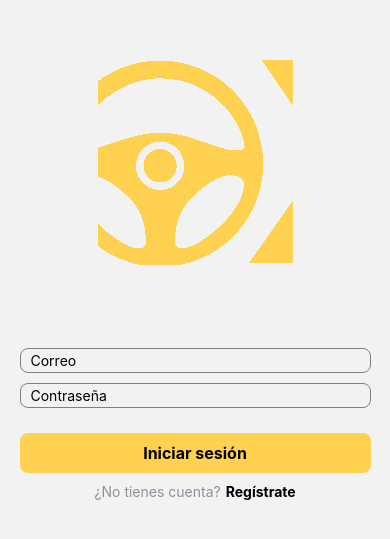
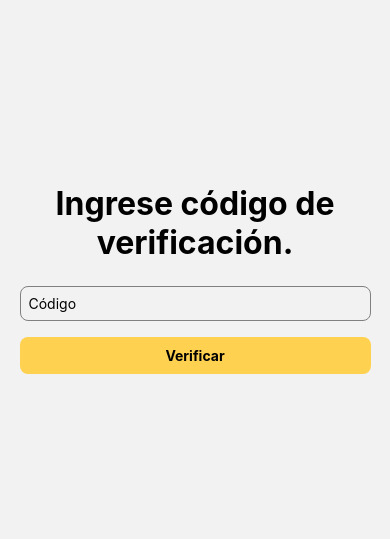
Before and after one commit to Fox-Robotics/Capgemini-FoxSharing-Front, a React Native app: screen /Auth in a window 390 px wide. Shown: the part 143-682 px from the top of the page. Built offline with nearby package versions, Linux system fonts and the light colour scheme.

Commit message:
Añadida pantalla de verificación de dos factores.

```diff
--- a/App.js
+++ b/App.js
@@ -4,6 +4,7 @@ import { NavigationContainer } from "@react-navigation/native";
 import LogIn from "./src/components/LogIn.jsx";
 import Registro from "./src/components/Registro.jsx";
 import { createNativeStackNavigator } from "@react-navigation/native-stack";
+import TwoFactorAuth from "./src/components/TwoFactorAuth.jsx";
 
 const Stack = createNativeStackNavigator();
 
@@ -13,6 +14,7 @@ export default function App() {
       <Stack.Navigator screenOptions={{headerShown: false}}>
         <Stack.Screen name = "Login" component = {LogIn}/>
         <Stack.Screen name = "Registro" component = {Registro}/>
+        <Stack.Screen name = "Auth" component = {TwoFactorAuth}/>
         <Stack.Screen name = "Main" component = {Main}/>
       </Stack.Navigator>
     </NavigationContainer>
--- a/src/components/Registro.jsx
+++ b/src/components/Registro.jsx
@@ -7,6 +7,7 @@ export default function Registro({navigation}) {
     const [username, setUsername] = useState("");
     const [password, setPassword] = useState("");
     const [email, setEmail] = useState("");
+    const [phone, setPhone] = useState("");
     const [verifyPassword, setVerifyPassword] = useState("");
 
     function manejoRegistro() {
@@ -16,7 +17,7 @@ export default function Registro({navigation}) {
             return;
         }
         // Continua con el proceso de registro
-        navigation.navigate("Login");
+        navigation.navigate("Auth");
     }
 
     return(
@@ -37,6 +38,13 @@ export default function Registro({navigation}) {
             />
             <TextInput
               style = {styles.input}
+              placeholder="Teléfono"
+              value = {phone}
+              onChangeText={(text) => setPhone(text)}
+              secureTextEntry
+            />
+            <TextInput
+              style = {styles.input}
               placeholder="Contraseña"
               value = {password}
               onChangeText={(text) => setPassword(text)}
@@ -44,7 +52,7 @@ export default function Registro({navigation}) {
             />
             <TextInput
               style = {styles.input}
-              placeholder="Confirmar Contraseña"
+              placeholder="Confirmar contraseña"
               value = {verifyPassword}
               onChangeText={(text) => setVerifyPassword(text)}
               secureTextEntry
--- /dev/null
+++ b/src/components/TwoFactorAuth.jsx
@@ -0,0 +1,72 @@
+import React, { useState } from "react";
+import { SafeAreaView, Text, TextInput, StyleSheet, TouchableOpacity } from "react-native";
+import Constants from 'expo-constants';
+import theme from "../theme";
+
+export default function TwoFactorAuth({navigation}) {
+  const [code, setCode] = useState("");
+  const [message, setMessage] = useState("");
+
+  function handleVerify() {
+    // Lógica de verificación
+    const verificationCode = "123456";
+    if (code === verificationCode) {
+      navigation.navigate("Login");
+    } else {
+      setMessage("Error en la verificación. Intente de nuevo.");
+    }
+  }
+
+  return (
+    <SafeAreaView style={styles.container}>
+      <Text style={styles.header}>Ingrese código de verificación.</Text>
+      <TextInput
+        style={styles.input}
+        placeholder="Código"
+        value={code}
+        onChangeText={(text) => setCode(text)}
+      />
+      {message ? <Text style={styles.message}>{message}</Text> : null}
+      <TouchableOpacity style={styles.button} onPress={handleVerify}>
+        <Text style={styles.buttonText}>Verificar</Text>
+      </TouchableOpacity>
+    </SafeAreaView>
+  );
+}
+
+const styles = StyleSheet.create({
+  container: {
+    flex: 1,
+    marginTop: Constants.statusBarHeight,
+    alignItems: "center",
+    justifyContent: "center",
+  },
+  header: {
+    textAlign: 'center',
+    fontSize: theme.size.h1,
+    fontWeight: theme.fontWeights.bold,
+    marginBottom: 24,
+  },
+  input: {
+    borderWidth: 1,
+    borderColor: "gray",
+    padding: 8,
+    borderRadius: 8,
+    marginBottom: 16,
+    width: "90%",
+  },
+  message: {
+    color: "red",
+    marginBottom: 16,
+  },
+  button: {
+    width: '90%',
+    backgroundColor: theme.colors.highlight,
+    paddingVertical: 10,
+    borderRadius: 8,
+    alignItems: 'center',
+  },
+  buttonText: {
+    fontWeight: theme.fontWeights.bold,
+  },
+});
```
